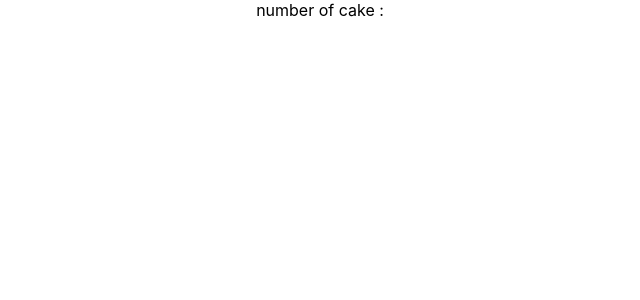
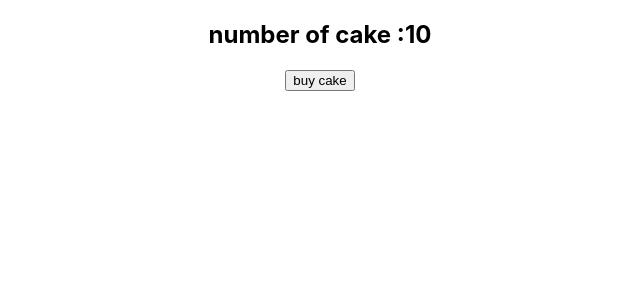
Before and after one commit to behzadiv/working-with-redux, a React (Create React App) app: page / in a window 1280 px wide. Shown: the top 300 px of the page, without its empty margins (320-960 px from the left). Built offline with nearby package versions, Linux system fonts and the light colour scheme; the HTML template or start-up script is replaced by a standard one.

Commit message:
how to use state by connect hoc in our component

```diff
--- a/src/components/CakeContainer.jsx
+++ b/src/components/CakeContainer.jsx
@@ -1,9 +1,23 @@
-const CakeContainer = () => {
+import { connect } from "react-redux";
+import {buyCake} from "../redux/cake/cakeActions"
+const CakeContainer = (props) => {
     return (
         <div>
-            number of cake :
+           <h2> number of cake :{props.numOfCakes} </h2>
+           <button onClick={props.buyCake}>buy cake</button>
         </div>
       );
 }
 
-export default CakeContainer;
+const mapStateToProps=(state)=>{
+    return {
+        numOfCakes : state.numOfCakes
+    }
+}
+
+const mapDispatchToProps=(dispatch)=>{
+    return{
+        buyCake : ()=>dispatch(buyCake())
+    }
+}
+export default connect(mapStateToProps,mapDispatchToProps)(CakeContainer);
```
